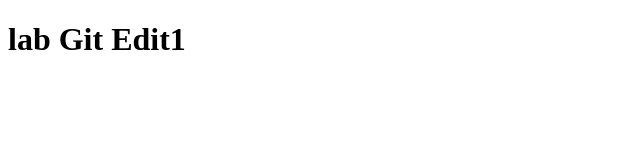
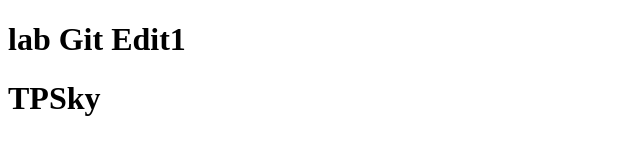
Before and after one commit to TPSky594/Lab03, a plain HTML site: page index.html in a window 1280 px wide. Shown: the whole page, without its empty margins (0-640 px from the left). Drawn offline with Linux system fonts and the light colour scheme.

Commit message:
update index v2
edit v2

```diff
--- a/index.html
+++ b/index.html
@@ -8,5 +8,6 @@
     </head>
 <body>
     <h1>lab Git Edit1</h1>
+    <h1>TPSky</h1>
 </body>
 </html>
```
